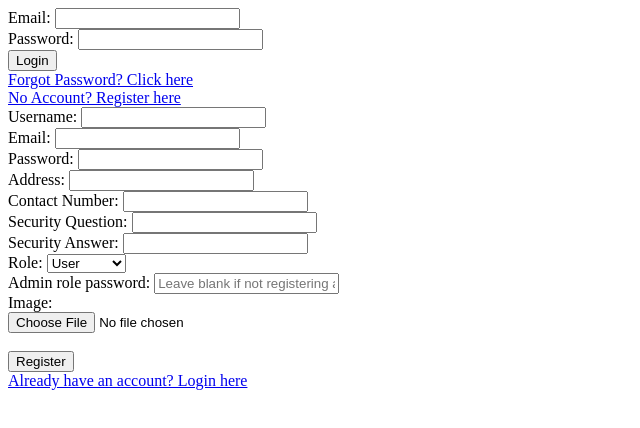
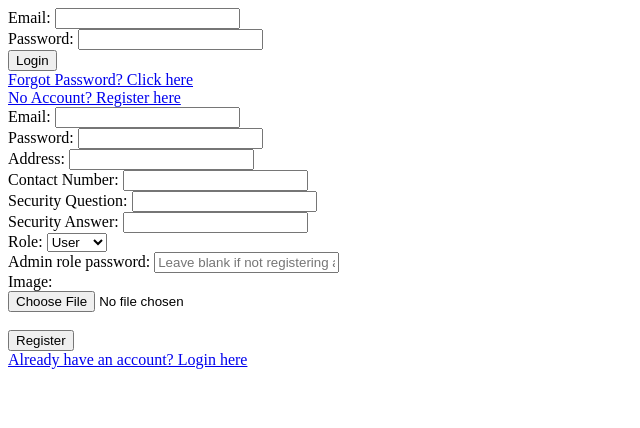
Before and after one commit to dylanxyz973/c240, a plain HTML site: page frontend/authentication.ejs in a window 1280 px wide. Shown: the whole page, without its empty margins (0-640 px from the left). Drawn offline with nearby package versions, Linux system fonts and the light colour scheme; files that its build step writes are made by us from their sources.

Commit message:
Update authentication.ejs

```diff
--- a/frontend/authentication.ejs
+++ b/frontend/authentication.ejs
@@ -24,11 +24,6 @@
 
 
    <form action="/register" method="POST" class="mt-4" enctype="multipart/form-data">
-            <div class="form-group">
-                <label for="username">Username:</label>
-                <input type="text" id="username" name="username" class="form-control" required
-                <% if (formData && formData.username) { %> value="<%= formData.username %>" <% } else { %> value="" <% } %>>
-            </div>
             <div class="form-group">
                 <label for="email">Email:</label>
                 <input type="email" id="email" name="email" class="form-control" required
@@ -64,7 +59,6 @@
                 <select id="role" name="role" class="form-control" required onchange="toggleInput(this.value)">
                     <option value="user" <% if (formData && formData.role === 'user') { %> selected <% } %>>User</option>
                     <option value="admin" <% if (formData && formData.role === 'admin') { %> selected <% } %>>Admin</option>
-                    <option value="employer" <% if (formData && formData.role === 'employer') { %> selected <% } %>>Employer</option>
                 </select>
             </div>
             <div class="form-group" id="adminpassqn">
```
